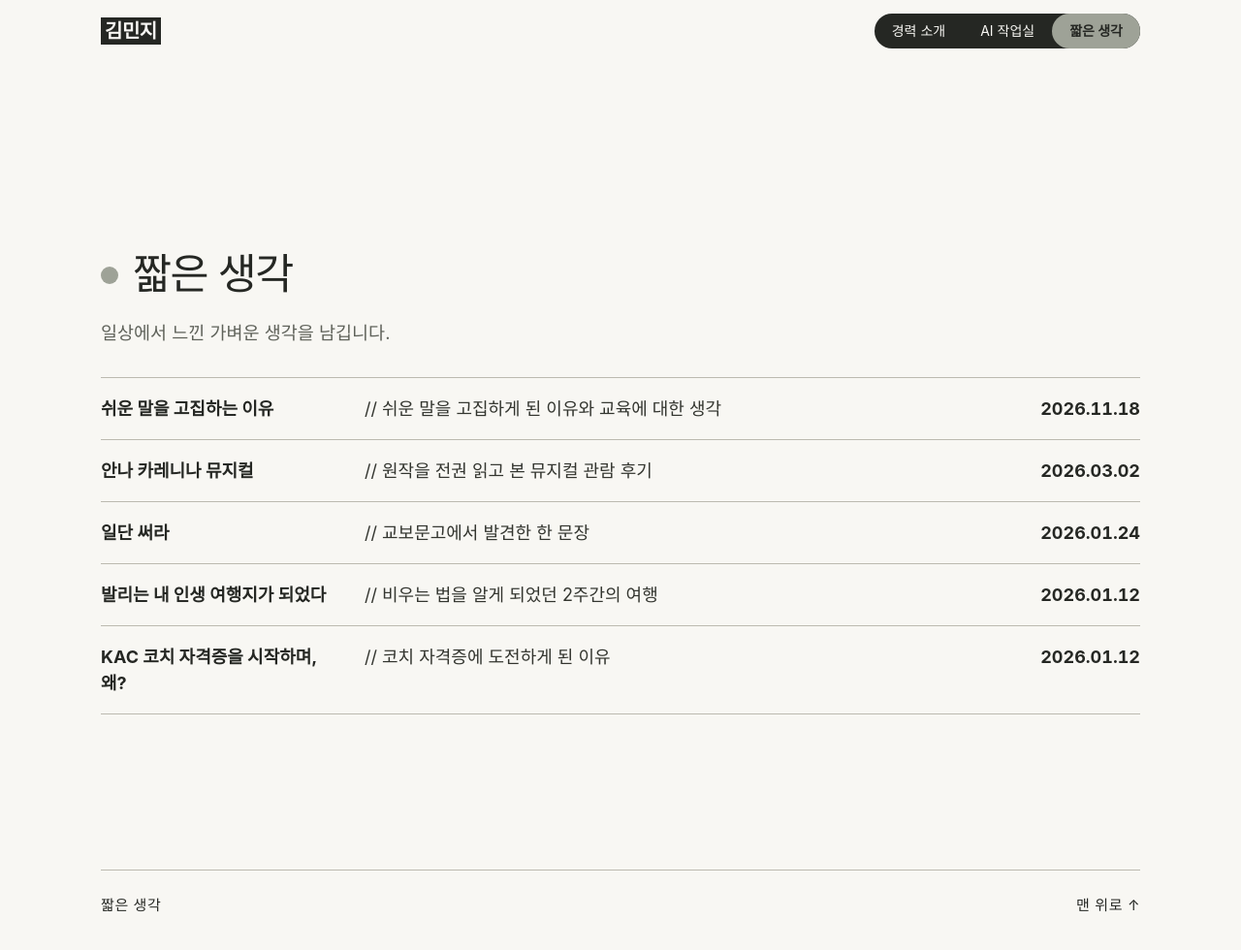
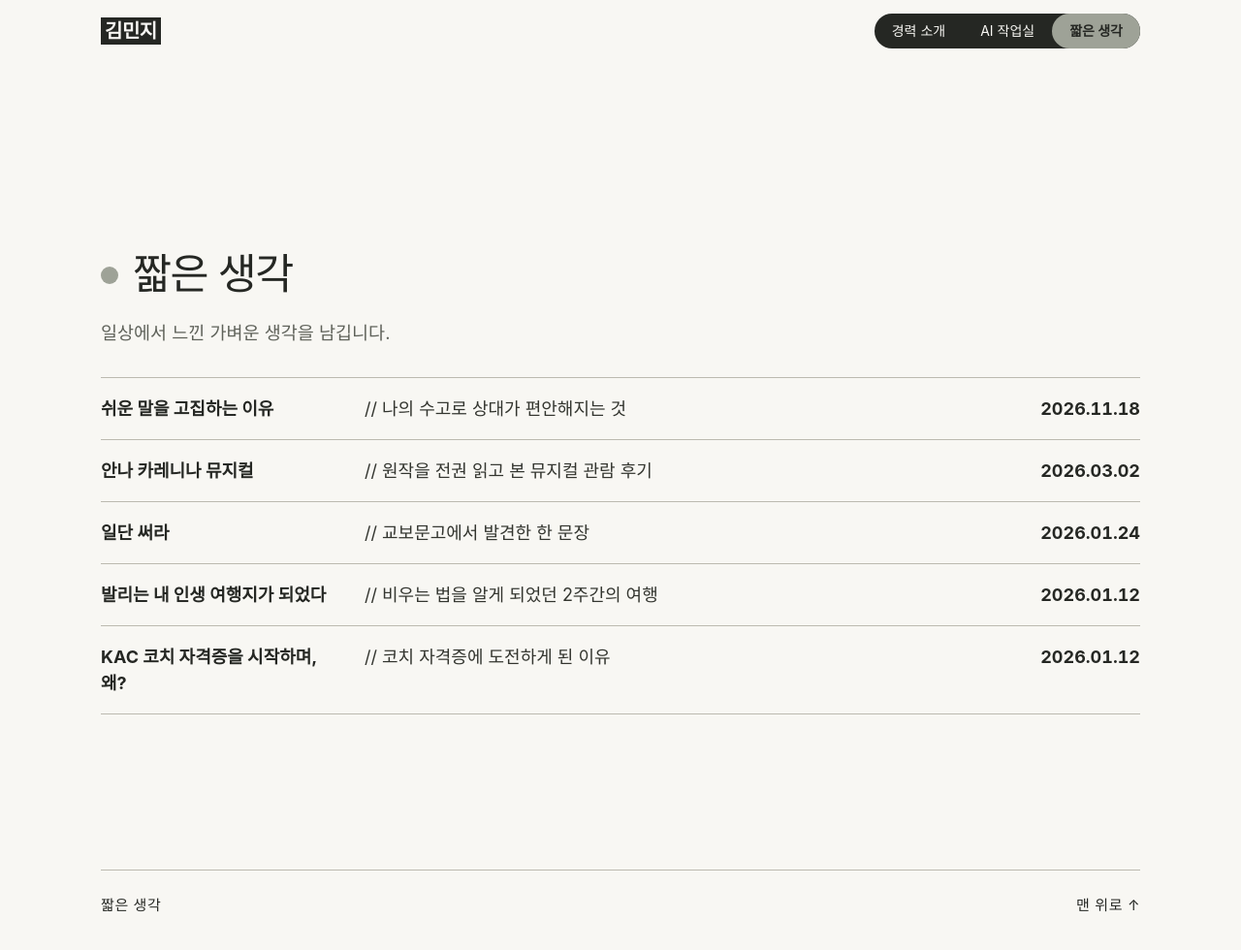
Before and after one commit to k-im-rose/k-im-rose.github.io, a Jekyll site: the page built from thoughts.html, in a window 1280 px wide and 987 px high. Shown: the top 980 px of the window at 97% size. Built offline with Jekyll 4.4.1, drawn with Linux system fonts in a browser that asks for light colours; some web fonts are replaced.

Commit message:
쉬운 말 글: 요약 문구를 커뮤니케이션 관점으로 수정
Co-Authored-By: Claude Haiku 5.5 <noreply@anthropic.com>

```diff
--- a/_thoughts/plain-words.md
+++ b/_thoughts/plain-words.md
@@ -2,7 +2,7 @@
 layout: thought
 title: "쉬운 말을 고집하는 이유"
 date: 2026-11-18 09:00:00 +0900
-summary: 쉬운 말을 고집하게 된 이유와 교육에 대한 생각
+summary: 나의 수고로 상대가 편안해지는 것
 ---
 
 최근 AI를 공부하면서 남들에게 보여주는 글을 쓰거나 말을 하는 일이 많아졌다. 그 과정에서 AI의 도움을 자주 받는데, 그때마다 AI를 사용하며 하는 말이 있다.
```
